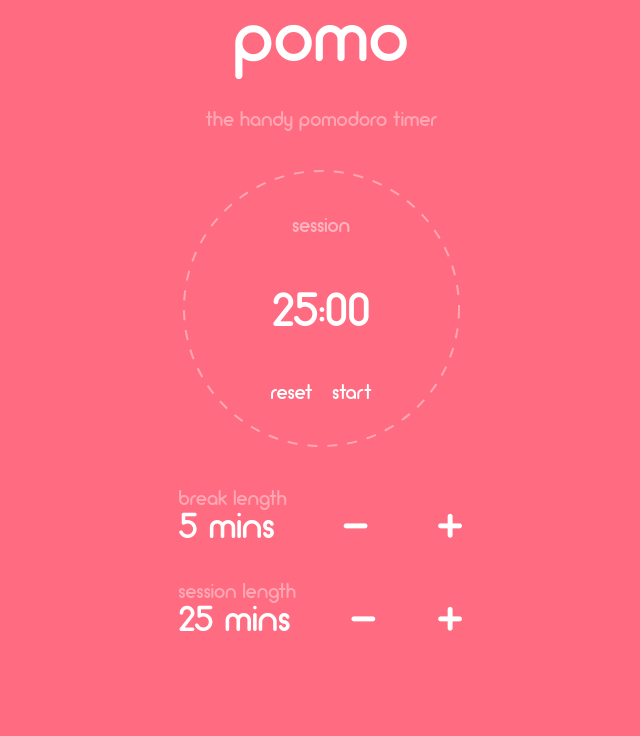
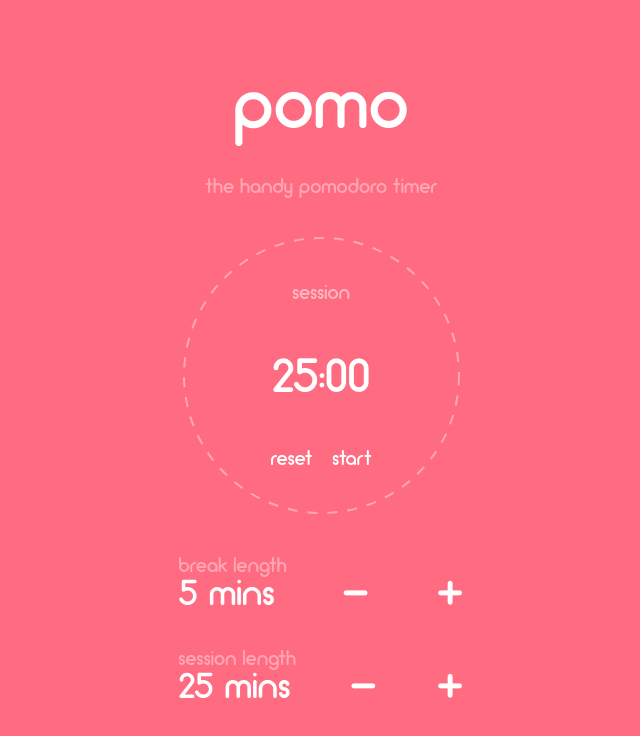
Before and after one commit to mrseanbaines/pomo-web, a React app: page / in a window 1280 px wide. Shown: the top 736 px of the page, without its empty margins (319-959 px from the left). Built offline with nearby package versions, Linux system fonts and the light colour scheme.

Commit message:
Center align app

```diff
--- a/src/components/App.js
+++ b/src/components/App.js
@@ -10,7 +10,9 @@ const AppWrapper = styled.div`
   justify-content: space-between;
   align-items: center;
   padding: 0 30px 30px;
+  width: 100%;
   max-width: 345px;
+  height: 100%;
   max-height: 667px;
   margin: 0 auto;
 `
--- a/src/index.css
+++ b/src/index.css
@@ -29,6 +29,11 @@ body,
   flex: 1;
 }
 
+#root {
+  flex-direction: column;
+  justify-content: center;
+}
+
 h1,
 h2,
 h3,
```
